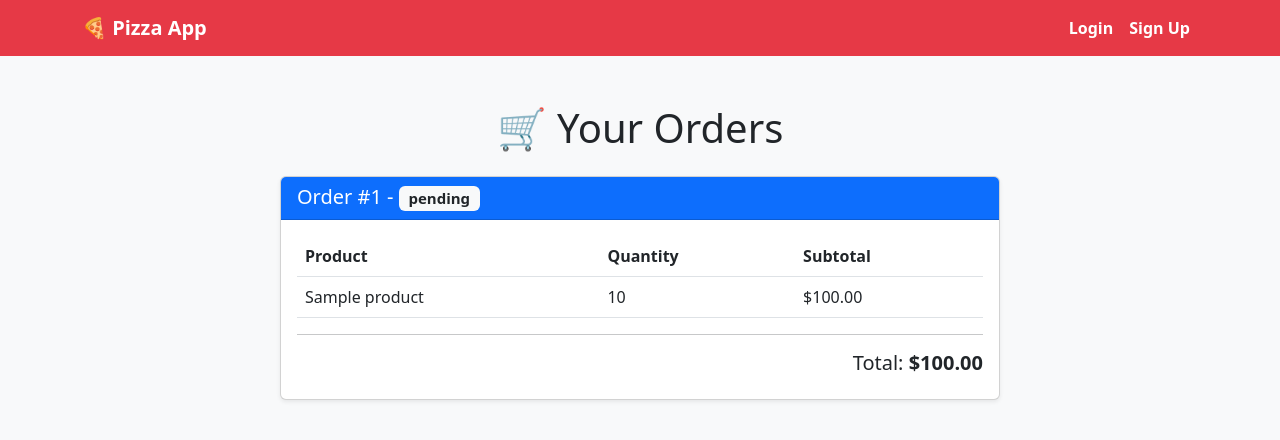
After one commit to ganeshpawar515/Django-rest, a Django app: page /order/ in a window 1280 px wide. The commit adds this page. Shown: the top 440 px of the page. Run offline with Django 4.2, Linux system fonts and the light colour scheme; tables that the repository leaves empty hold one stand-in row (values such as "Sample post").

Commit message:
order logic phase 1

```diff
--- a/pizza/admin.py
+++ b/pizza/admin.py
@@ -1,7 +1,9 @@
 from django.contrib import admin
-from .models import Product,Cart,CartItem
+from .models import Product,Cart,CartItem, Order, OrderItem
 # Register your models here.
 
 admin.site.register(Product)
 admin.site.register(Cart)
 admin.site.register(CartItem)
+admin.site.register(Order)
+admin.site.register(OrderItem)
--- a/pizza/templates/pizza/getCart.html
+++ b/pizza/templates/pizza/getCart.html
@@ -30,6 +30,11 @@
         <form action="{% url 'cart_remove_all'  %}">
         <button type="submit">Remove all</button>
         </form>
+
+        <form action="{% url 'orders'  %}", method="post">
+            {% csrf_token %}
+            <button type="submit">Place Order</button>
+        </form>
     {% else %}
         <p class="text-muted">Your cart is empty.</p>
     {% endif %}
--- /dev/null
+++ b/pizza/templates/pizza/order.html
@@ -0,0 +1,49 @@
+{% extends 'base.html' %}
+
+{% block content %}
+<div class="container mt-5">
+    <h1 class="text-center mb-4">🛒 Your Orders</h1>
+
+    {% if orders %}
+        <div class="row justify-content-center">
+            <div class="col-md-8">
+                {% for order in orders %}
+                <div class="card mb-4 shadow-sm">
+                    <div class="card-header bg-primary text-white">
+                        <h5 class="mb-0">Order #{{ order.id }} - <span class="badge bg-light text-dark">{{ order.status }}</span></h5>
+                    </div>
+                    <div class="card-body">
+                        <table class="table">
+                            <thead>
+                                <tr>
+                                    <th>Product</th>
+                                    <th>Quantity</th>
+                                    <th>Subtotal</th>
+                                </tr>
+                            </thead>
+                            <tbody>
+                                {% for item in order.items.all %}
+                                <tr>
+                                    <td>{{ item.product.name }}</td>
+                                    <td>{{ item.quantity }}</td>
+                                    <td>${{ item.get_total_price }}</td>
+                                </tr>
+                                {% endfor %}
+                            </tbody>
+                        </table>
+                        <hr>
+                        <h5 class="text-end">Total: <strong>${{ order.get_total_cost }}</strong></h5>
+                    </div>
+                </div>
+                {% endfor %}
+            </div>
+        </div>
+    {% else %}
+        <div class="alert alert-warning text-center">
+            <h4>No orders found!</h4>
+            <p>Browse our menu and place your first order.</p>
+            <a href="{% url 'product_list' %}" class="btn btn-primary">Shop Now</a>
+        </div>
+    {% endif %}
+</div>
+{% endblock %}
--- a/pizza/urls.py
+++ b/pizza/urls.py
@@ -5,5 +5,6 @@ urlpatterns=[
     path("",views.home, name="home"),
     path("getcart/",views.cart, name="get_cart"),
     path("add_to_cart/<int:product_id>/",views.cart, name="add_to_cart"),
-    path("cart_remove_all/",views.cart_remove_all,name="cart_remove_all")
+    path("cart_remove_all/",views.cart_remove_all,name="cart_remove_all"),
+    path("order/",views.order,name="orders")
 ]
--- a/pizza/views.py
+++ b/pizza/views.py
@@ -1,5 +1,5 @@
 from django.shortcuts import render,redirect
-from .models import Product,Cart,CartItem
+from .models import Product,Cart,CartItem, Order, OrderItem
 from django.contrib.auth.decorators import login_required
 # Create your views here.
 
@@ -36,3 +36,18 @@ def cart_remove_all(request):
     cart=Cart.objects.get(user=u_id)
     cart.items.all().delete()
     return redirect("get_cart")
+
+def order(request):
+    if request.method=="POST":
+        u_id = request.user.id
+        order = Order.objects.create(user=request.user)
+        cart=Cart.objects.get(user=u_id)
+        cart_items=cart.items.all()
+        for item in cart_items:
+            order_item = OrderItem.objects.create(order=order,product=item.product,quantity=item.quantity)
+            print("added:",order_item)
+        cart_items=cart.items.all().delete()
+        return redirect('get_cart')
+    if request.method=="GET":
+        orders=Order.objects.all()
+        return render(request, 'pizza/order.html',{"orders":orders})
--- a/templates/base.html
+++ b/templates/base.html
@@ -46,7 +46,9 @@
                         <li class="nav-item">
                             <a class="nav-link" href="{% url 'get_cart' %}">Cart</a>
                         </li>
-
+                        <li class="nav-item">
+                            <a class="nav-link" href="{% url 'orders' %}">Orders</a>
+                        </li>
                     {% else %}
                         <li class="nav-item">
                             <a class="nav-link" href="{% url 'login' %}">Login</a>
```
